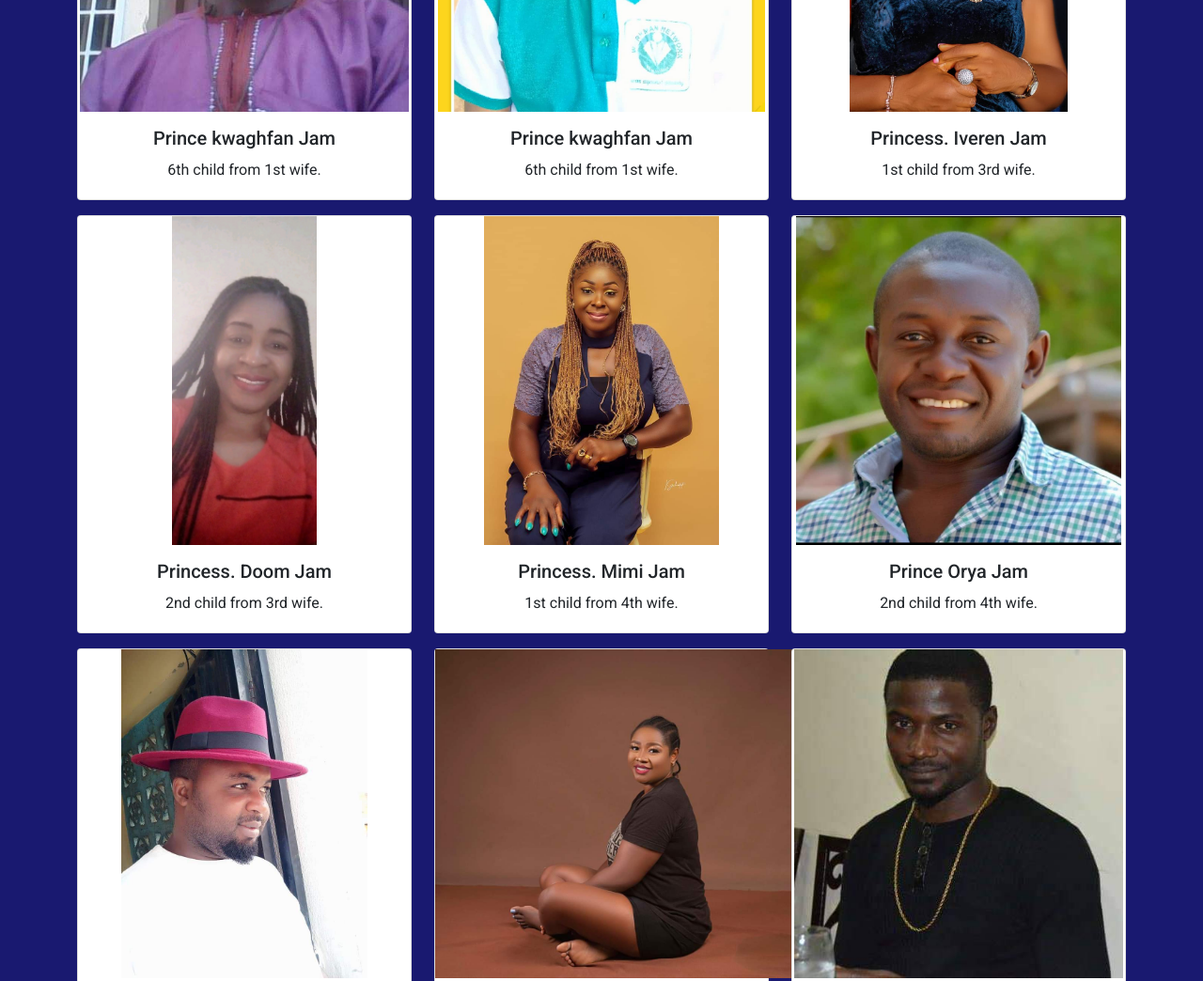
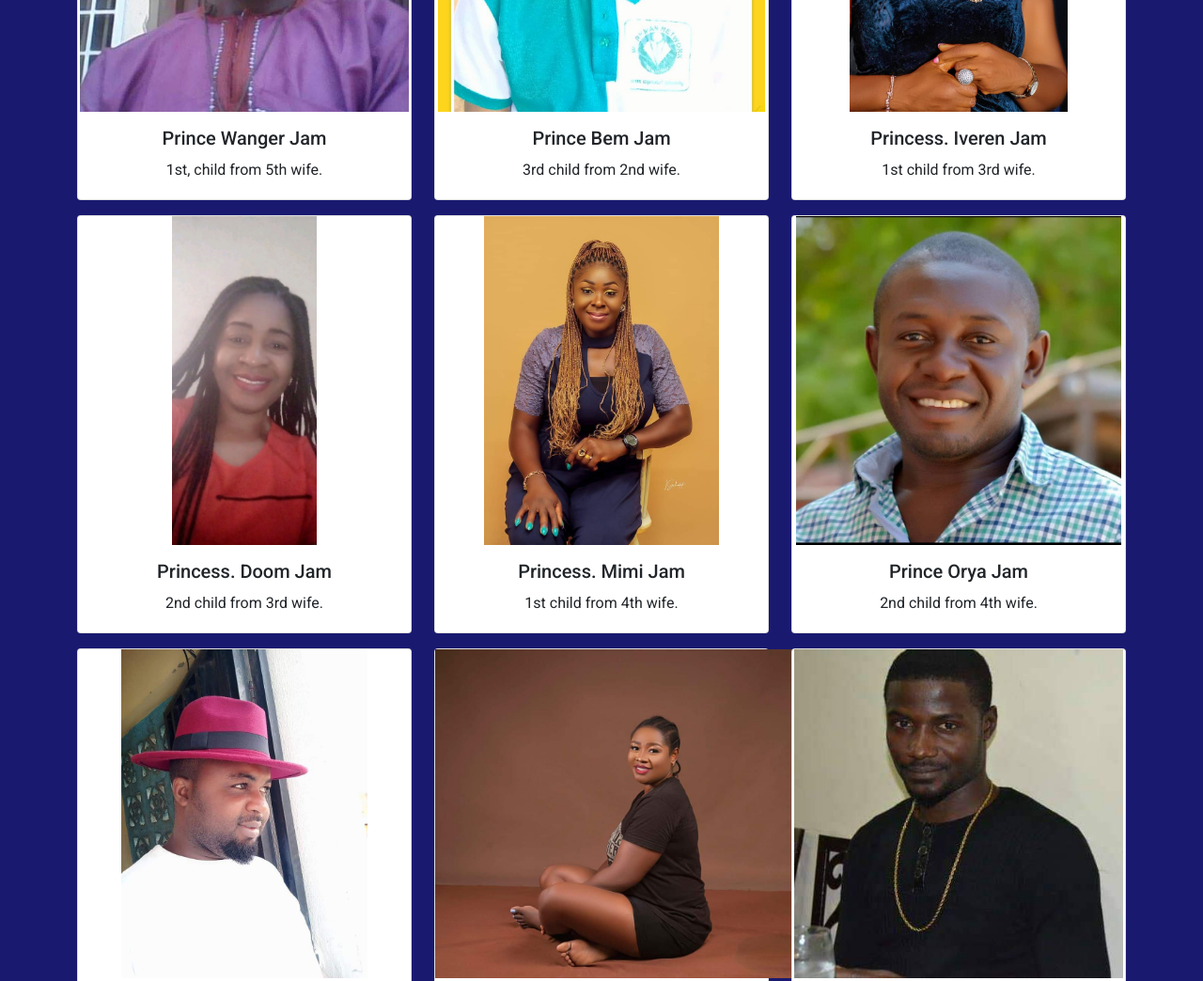
Before and after one commit to JamMartins1972/uploadGit, a plain HTML site: page index.html in a window 1280 px wide. Shown: the part 3420-4464 px from the top of the page at 94% size. Drawn offline with nearby package versions, Linux system fonts and the light colour scheme.

Commit message:
new uploadGit

```diff
--- a/index.html
+++ b/index.html
@@ -231,8 +231,8 @@
               <img src="./image/wangerJam.jpg" height="350vh">
             </a>
             <div class="card-body">
-              <h5 class="card-title">Prince kwaghfan Jam</h5>
-              <p class="card-text">6th child from 1st wife.</p>
+              <h5 class="card-title">Prince Wanger Jam</h5>
+              <p class="card-text">1st, child from 5th wife.</p>
             </div>
           </div>
         </div>
@@ -242,8 +242,8 @@
               <img src="./image/bemJam.jpg" height="350vh">
             </a>
             <div class="card-body">
-              <h5 class="card-title">Prince kwaghfan Jam</h5>
-              <p class="card-text">6th child from 1st wife.</p>
+              <h5 class="card-title">Prince Bem Jam</h5>
+              <p class="card-text">3rd child from 2nd wife.</p>
             </div>
           </div>
         </div>
@@ -397,7 +397,7 @@
             </a>
             <div class="card-body">
               <h5 class="card-title">Princess Ngohide Jam</h5>
-              <p class="card-text">The 4th child from  wife.</p>
+              <p class="card-text">The 4th child from 6th wife.</p>
             </div>
           </div>
         </div>
```
